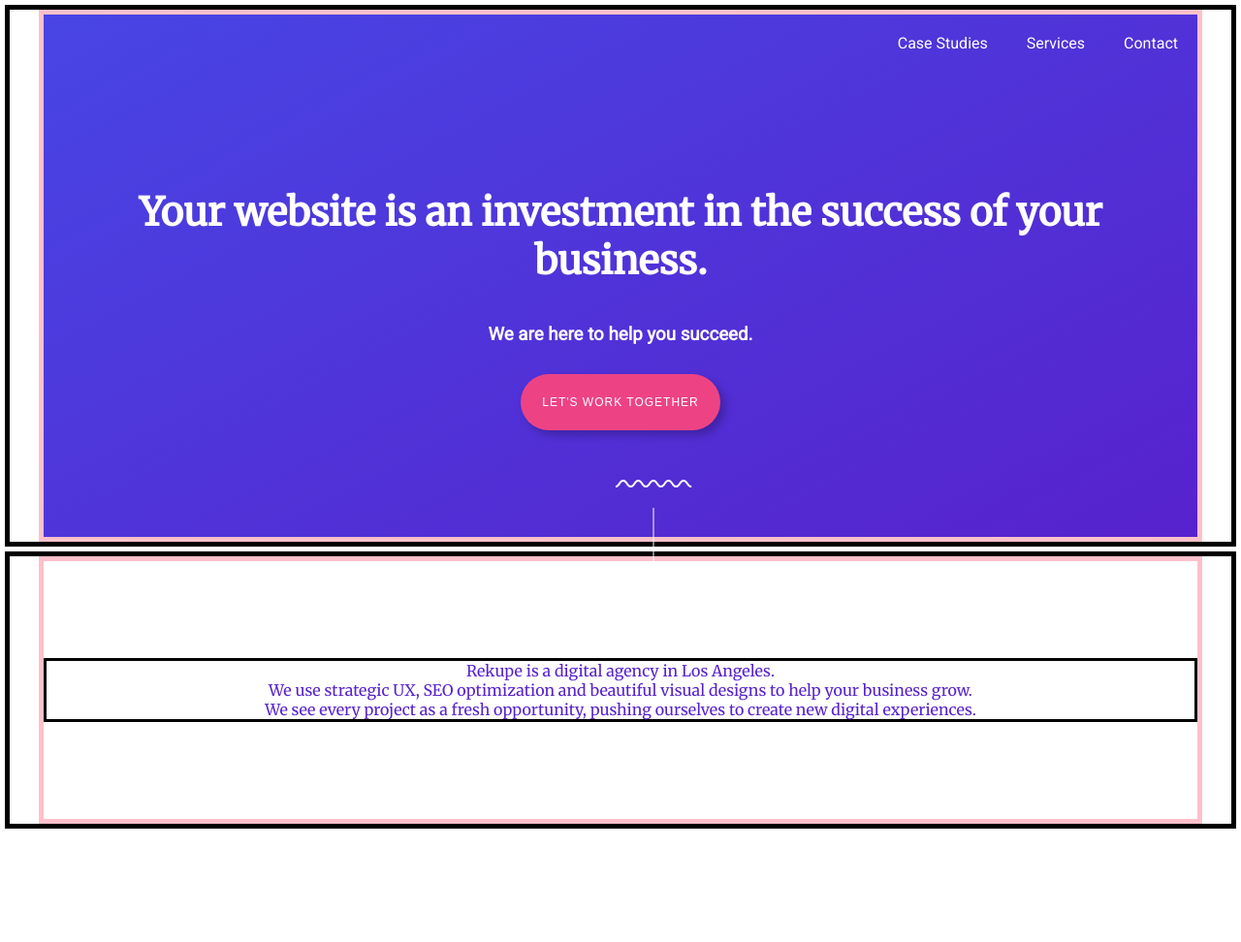
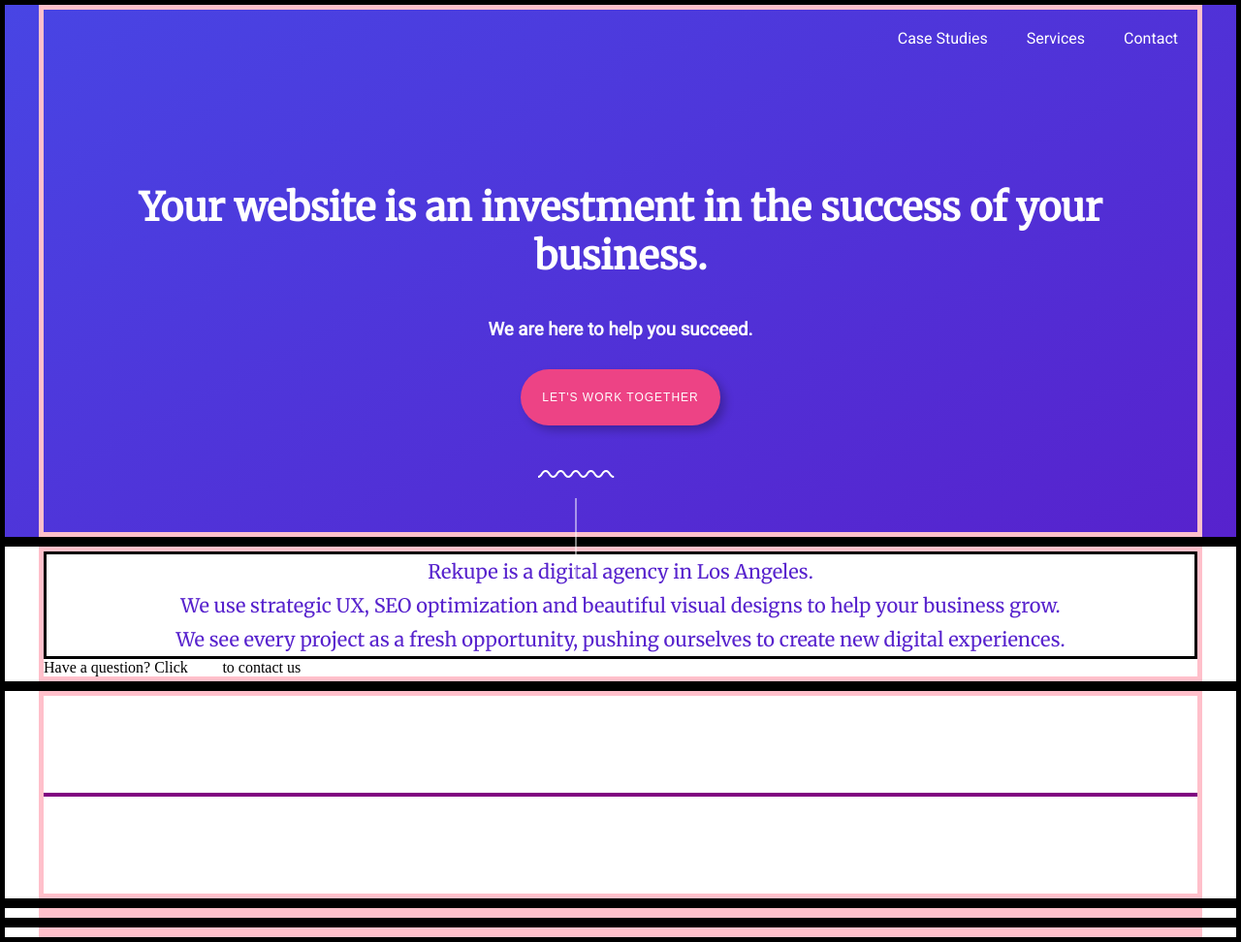
Before and after one commit to bder00s/concept-webpagina, a plain HTML site: page index.html in a window 1280 px wide. Shown: the whole page at 97% size. Before the commit the page ends 860 px from the top, so only its background shows below. Drawn offline with Linux system fonts and the light colour scheme.

Commit message:
halve opzet

```diff
--- a/index.html
+++ b/index.html
@@ -10,9 +10,10 @@
 <body>
 
 <!--HEADER-->
-<section class="outer-container">
+
+
+<header class="outer-container">
     <div class="inner-container">
-        <header>
         <nav>
             <ul class="navbar-container">
                 <li><a href=#case-studies>Case Studies</a></li>
@@ -24,31 +25,68 @@
             <h1>Your website is an investment in the success of your business.</h1>
 
             <h3>We are here to help you succeed.</h3>
+            <button type="button" class="button">Let's work together</button>
+        </article>
+        <img src="assets/squiggle_line_stripe.svg" alt="line" class="squiggle-stripe">
+    </div>
+</header>
 
-                <button class="button">Let's work together</button>
-
-            </article>
-            <img src="assets/squiggle_line_stripe.svg" class="squiggle-stripe">
-
-        </header>
-    </div>
 </section>
 
 <!--MAIN-->
+<!--HELLO-->
+<main>
 <section class="outer-container">
     <div class="inner-container">
-        <main>
             <article class="hello">
                 <p>Rekupe is a digital agency in Los Angeles.</p>
                 <p>We use strategic UX, SEO optimization and beautiful visual designs to help your business grow.</p>
                 <p>We see every project as a fresh opportunity, pushing ourselves to create new digital experiences.
                 </p>
+
+            </article>
+            <article class="hello-contact">Have a question? Click <span> <a
+                    href="#contact">here</a></span> to contact us
             </article>
 
-        </main>
         </div>
+    </section>
+
+    <!--ROLLING STONE-->
+    <section class="outer-container">
+        <div class="inner-container">
+            <article class="rollingstone">
+
+
+            </article>
+
+        </div>
+
 
     </section>
 
+    <!--VARIETY-->
+    <section class="outer-container">
+        <div class="inner-container">
+            <article class="variety">
+
+
+            </article>
+        </div>
+    </section>
+
+    <!--WORTH-->
+    <section class="outer-container">
+        <div class="inner-container">
+            <article class="worth">
+
+
+            </article>
+        </div>
+    </section>
+</section>
+
+</main>
+
 </body>
 </html>
--- a/styles.css
+++ b/styles.css
@@ -40,7 +40,7 @@
 header {
     font-family: 'Roboto', sans-serif;
     color: white;
-    position: relative;
+
 }
 
 h1 {
@@ -53,11 +53,17 @@ h1 {
 .hello {
     font-family: 'Merriweather', serif;
     text-align: center;
+    font-size: 20px;
 
 }
+
 a:link {
     color: white;
     text-decoration: none;
+}
+
+.contact {
+    font-family: 'Roboto', sans-serif;
 }
 
 /* ------------------------------- 3. Layout --------------------------------------- */
@@ -79,10 +85,10 @@ a:link {
 .outer-container {
     border: solid black 5px;
     display: flex;
+    width: 100%;
     flex-direction: row;
-    margin: 5px;
     justify-content: center;
-    align-items: center;
+
 
 }
 
@@ -94,6 +100,7 @@ a:link {
     flex-grow: 0;
     flex-shrink: 1;
     flex-basis: 1200px;
+    margin: 0 20px;
 
 
 }
@@ -106,9 +113,8 @@ a:link {
 header {
     background: rgb(2, 0, 36);
     background: linear-gradient(152deg, rgba(2, 0, 36, 1) 0%, rgba(72, 69, 228, 1) 0%, rgba(87, 34, 205, 1) 100%);
-position: relative;
+    position: relative;
 }
-
 
 
 .navbar-container {
@@ -137,7 +143,7 @@ h1, h3, button {
 
 .squiggle-stripe {
     position: absolute;
-    left: 590px;
+    left: 550px;
     top: 480px;
 
 
@@ -146,17 +152,34 @@ h1, h3, button {
 
 /* --------------- 4.2 Introduction ------------------- */
 
-
+/*HELLO*/
 .hello {
     border: solid black;
     display: flex;
     flex-direction: column;
     align-items: center;
     justify-content: center;
-    margin: 100px 0px 100px 0px;
+    width: 100%;
+    /*margin: 100px 0px 100px 0px;*/
     color: var(--purple-text);
+}
+
+.hello-contact {
 
 
+
+
+}
+article p {
+    padding: 5px;
+}
+/*ROLLING STONE*/
+.rollingstone {
+    background-color: var(--project-background);
+    display: flex;
+    flex-direction: row;
+    border: solid 2px purple;
+    margin: 100px 0px 100px 0px;
 }
 
 
```
Lines whose indentation alone changed are shown as unchanged.
